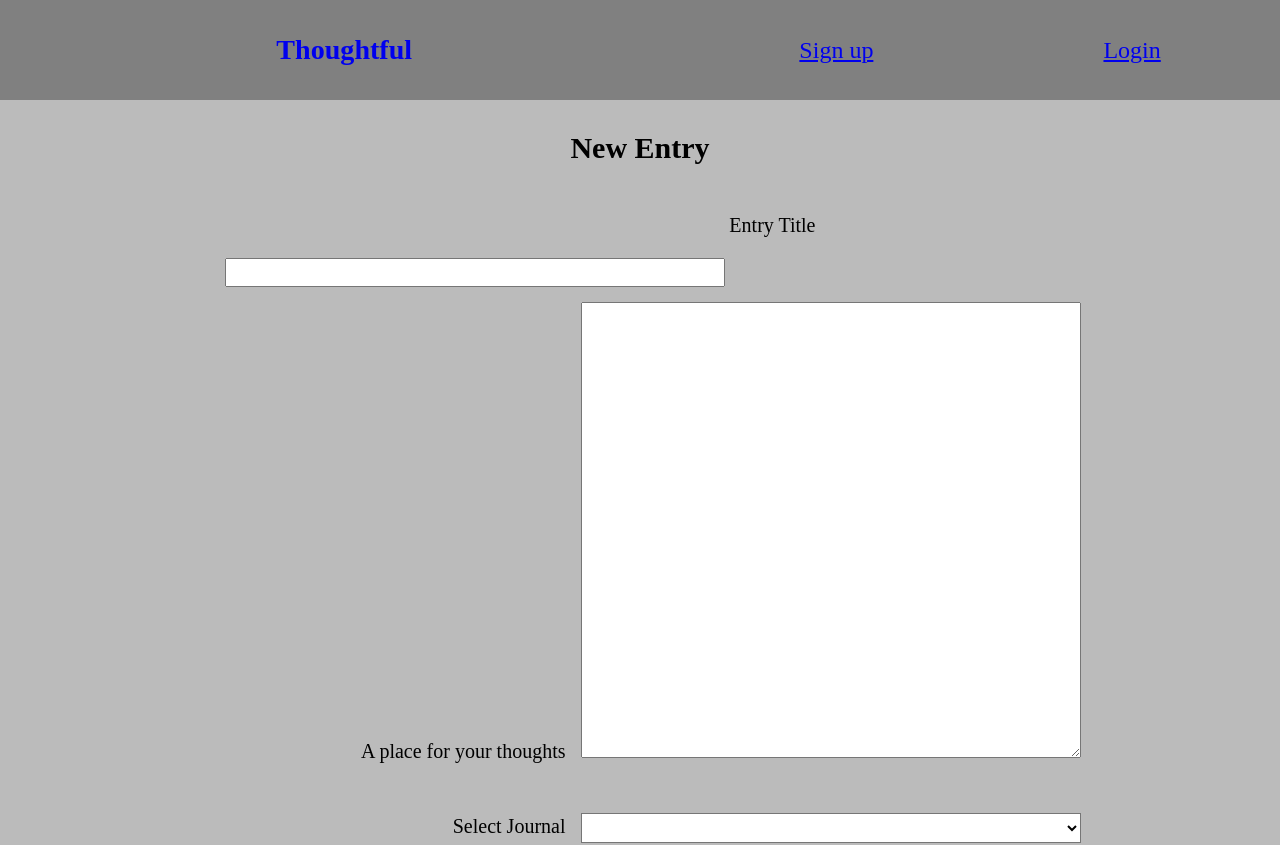
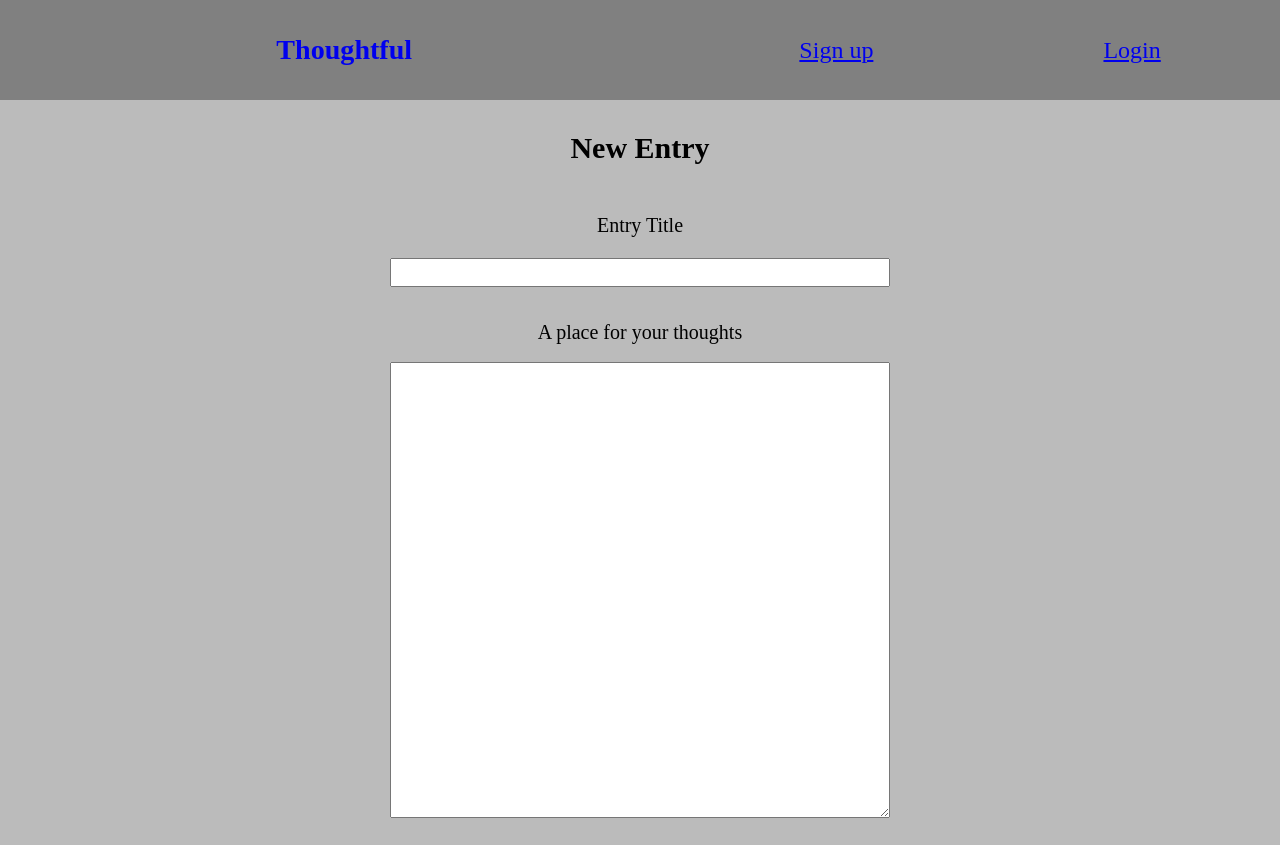
Before and after one commit to traviswhittington88/thoughtful-client, a React (Create React App) app: page /addentry in a window 1280 px wide. Shown: the top 845 px of the page. Built offline with nearby package versions, Linux system fonts and the light colour scheme.

Commit message:
centered form elements on large pixel screen

```diff
--- a/src/components/AddEntryForm/AddEntryForm.css
+++ b/src/components/AddEntryForm/AddEntryForm.css
@@ -1,18 +1,23 @@
 .add-entry-form {
+  margin: 0 auto;
+  width: 90%;
+}
+
+#entry-title, .entry-title, .entry-text, .journal-select {
+  margin: 0 auto;
+  width: 100%;
   text-align: center;
+
 }
 
 .form-content{
-  margin-bottom: 15px;
-}
-
-label {
-  display: block;
+  margin: 0 auto 15px auto;
 }
 
 .add-entry-button {
   background-color: white;
   height: 30px;
+  width: 100px;
   font-size: 20px;
   margin-top: 10px;
 }
@@ -42,20 +47,8 @@ select {
   background-color: white;
 }
 
-.add-entry-button {
-  height: 30px;
-  background-color: white;
-}
 
 
 @media screen and (min-width: 500px) {
-  .label, #entry-title {
-    display: inline-block;
-  }
-
-  .label {
-    width: 30%;
-    text-align: right;
-  }
 
 }
--- a/src/components/AddEntryForm/AddEntryForm.js
+++ b/src/components/AddEntryForm/AddEntryForm.js
@@ -17,7 +17,7 @@ export default class AddEntryForm extends Component {
           <label htmlFor="journal-select" className="label journal-select">Select Journal</label>
             <select>No Journals</select>
         </div>
-        <button type="submit" className="add-entry-button">Submit</button>
+          <button type="submit" className="add-entry-button">Submit</button>
       </form>
     )
   }
--- a/src/routes/AddEntryPage/AddEntryPage.css
+++ b/src/routes/AddEntryPage/AddEntryPage.css
@@ -2,5 +2,45 @@
   background-color: #bbb;
   min-height: 200px;
   padding: 10px 5px 55px 5px;
-  margin: 0 auto;
 }
+
+@media screen and (min-width: 320px) {   /* iPhone 4 */
+
+  .add-entry-page {
+    min-height: 568px;
+    min-width: 320px;
+  }
+
+}
+
+@media screen and (min-width: 360px) { /* Galaxy S5 iPhone 6/7/8  */
+
+  .add-entry-page {
+    min-height: 667px;
+  }
+}
+
+@media screen and (min-width: 375px) and (max-height: 812px) {   /* iPhone X */
+
+  .add-entry-page {
+    min-height: 812px;
+  }
+
+}
+
+@media screen and (min-width: 411px) {   /* Pixel 2 XL */
+
+  .add-entry-page {
+    min-height: 823px;
+  }
+
+}
+
+@media screen and (min-width: 500px) {
+
+  .add-entry-page {
+    min-height: 100vh;
+    min-width: 100vw;
+  }
+
+}
--- a/src/routes/AddEntryPage/AddEntryPage.js
+++ b/src/routes/AddEntryPage/AddEntryPage.js
@@ -12,7 +12,7 @@ export default class AddEntryPage extends Component {
       <main role="main">
         <section className="add-entry-page">
         <header role="banner" className="add-entry-header">
-          <h1 className="add-entry-heading">New Entry</h1>
+          <h2 className="add-entry-heading">New Entry</h2>
         </header>
           <AddEntryForm />
         </section>
```
